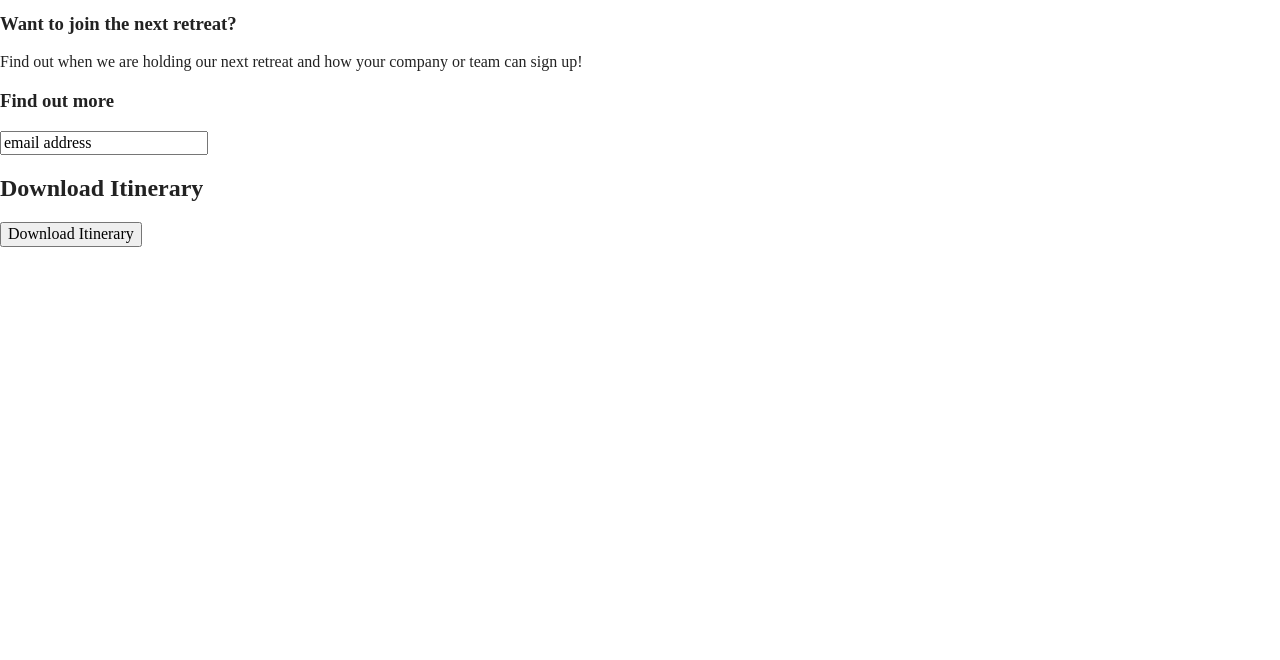
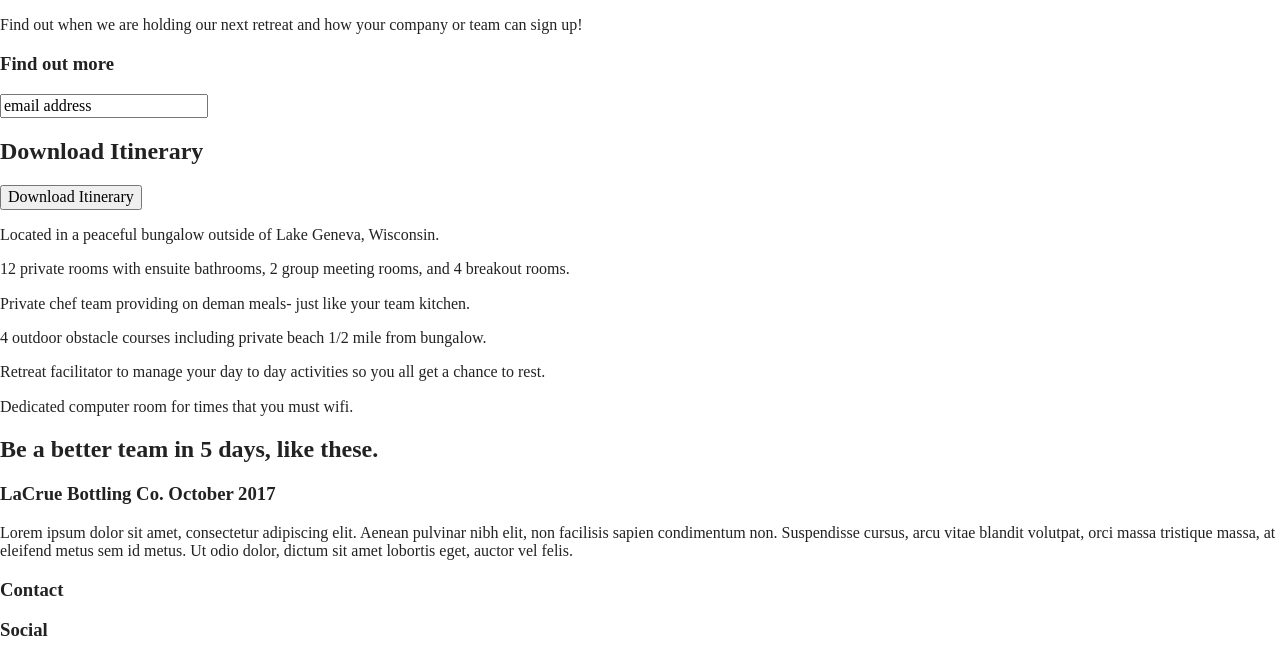
Before and after one commit to aurianat/unplugged-retreat, a website built with Parcel: page index.html in a window 1280 px wide. Shown: the part 176-836 px from the top of the page. Before the commit the page ends 800 px from the top, so only its background shows below. Built offline with nearby package versions, Linux system fonts and the light colour scheme.

Commit message:
added rest of text for the main section

```diff
--- a/index.html
+++ b/index.html
@@ -45,7 +45,6 @@
 		<div class="content-wrapper">
 			<h1>Retreat from the desk, return refreshed.</h1>
 		</div>
-		<img src=>
 	</section>
 
 	<aside>
@@ -63,21 +62,64 @@
 			<h2>Download Itinerary</h2>
 			<input type="button" value="Download Itinerary">
 		</div>
+		</div> <!-- aside content wrapper ends -->
+	</aside>
+	<section class="features">
+		<div class="content-wrapper">
+			<article>
+				<p class="fontawesome-icon"></p>
+				<p class="features-item-description">Located in a peaceful bungalow outside of Lake Geneva, Wisconsin.</p>
+			</article>
+			<article>
+				<p class="fontawesome-icon"></p>
+				<p class="features-item-description">12 private rooms with ensuite bathrooms, 2 group meeting rooms, and 4 breakout rooms.</p>
+			</article>
+			<article>
+				<p class="fontawesome-icon"></p>
+				<p class="features-item-description">Private chef team providing on deman meals- just like your team kitchen.</p>
+			</article>
+			<article>
+				<p class="fontawesome-icon"></p>
+				<p class="features-item-description">4 outdoor obstacle courses including private beach 1/2 mile from bungalow.</p>
+			</article>
+			<article>
+				<p class="fontawesome-icon"></p>
+				<p class="features-item-description">Retreat facilitator to manage your day to day activities so you all get a chance to rest.</p>
+			</article>
+			<article>
+				<p class="fontawesome-icon"></p>
+				<p class="features-item-description">Dedicated computer room for times that you must wifi.</p>
+			</article>
+		</div>
 
+	</section>
 
-		</div> <!-- aside content wrapper ends -->
+	<section class="reviews">
+		<div class="content-wrapper">
+			<h2>Be a better team in 5 days, like these.</h2>
+			<div class="">
+				<article>
+					<h3>LaCrue Bottling Co. October 2017</h3>
+					<p>Lorem ipsum dolor sit amet, consectetur adipiscing elit. Aenean pulvinar nibh elit, non facilisis sapien condimentum non. Suspendisse cursus, arcu vitae blandit volutpat, orci massa tristique massa, at eleifend metus sem id metus. Ut odio dolor, dictum sit amet lobortis eget, auctor vel felis. </p>
+				</article>
+			</div>
+		<article>
 
-	</aside>
+		</article>
+		</div>
+	</section>
 </main>	<!-- main wrapper -->
 
 <footer>
 	<div class="content-wrapper">
 		<div class="footer-content">
+			<h3>Contact</h3>
 			<address>
 
 			</address>
 			<div class="social">
 				<div class="social-icons">
+					<h3>Social</h3>
 					<p><a href="https://www.facebook.com/yoursite" target="_blank"></a></p>
 					<!-- other social media links here -->
 				</div>
```
